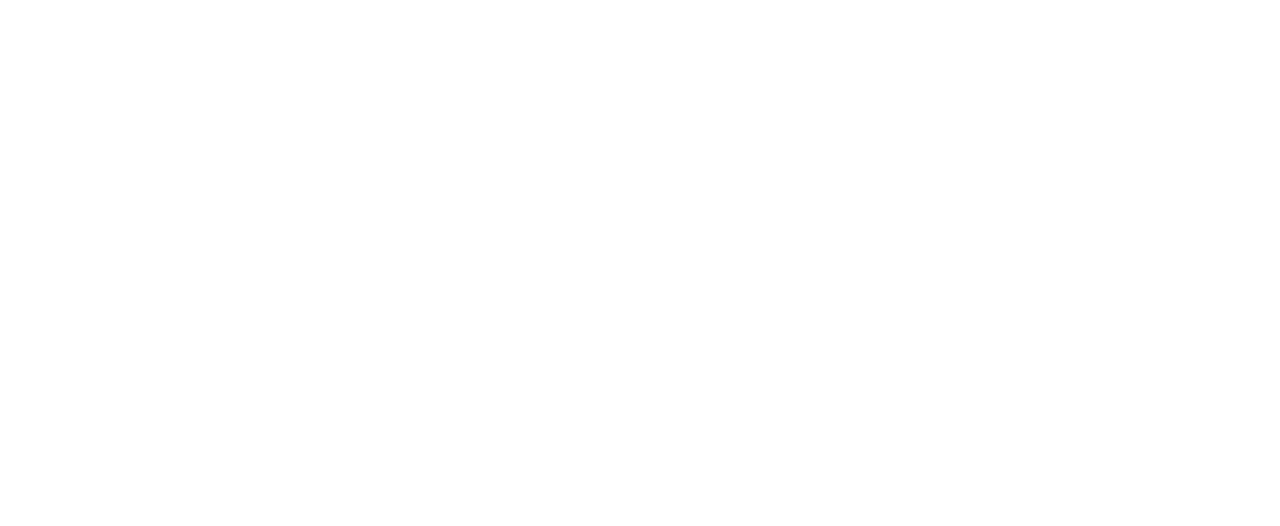
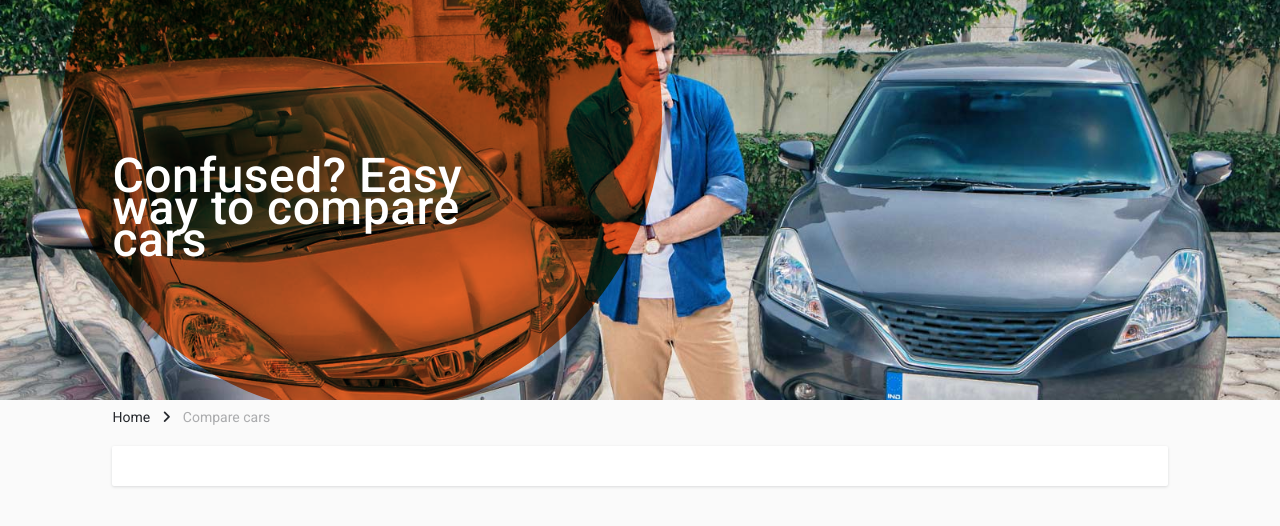
Before and after one commit to SaikatNoman12/carDekho, an Angular app: page / in a window 1280 px wide. Shown: the top 526 px of the page. Built offline with nearby package versions, Linux system fonts and the light colour scheme.

Commit message:
pagination design ended

```diff
--- a/src/app/pages/compare/compare-routing.module.ts
+++ b/src/app/pages/compare/compare-routing.module.ts
@@ -4,7 +4,7 @@
 
 const routes: Routes = [
   {
-    path:'compare',
+    path:'',
     component:CompareComponent
   }
 ];
--- a/src/app/pages/compare/compare.component.html
+++ b/src/app/pages/compare/compare.component.html
@@ -1,9 +1,61 @@
+<section class="section">
+    <!-- banner design start -->
+    <div class="section-one">
+        <div class="section-one-child">
+            <div class="compare-page-banner">
+                <div class="compare-page">
+                    <h2>
+                        Confused? Easy way to compare cars
+                    </h2>
+                </div>
+                <span class="banner-circel"></span>
+            </div>
+        </div>
+    </div>
+    <!-- banner design end -->
+
+    <!-- pagination design start -->
+    <div class="section-one-child">
+        <div class="pagination">
+            <span class="privious_page"><a href="#">Home</a></span>
+            <span class="icon">
+                <i class="fas fa-angle-right"></i>
+            </span>
+            <span class="current_page">Compare cars</span>
+        </div>
+    </div>
+    <!-- pagination design end -->
 
 
-<section class="section-one">
+
+    <!-- compare card design start -->
     <div class="section-one-child">
-        <div class="comapare-page">
+        <div class="compare-cards">
+            <div class="cards">
+                <!-- card one -->
+                <div class="card">
+                    <div class="card-imge">
 
+                    </div>
+                    <div class="select-car">
+
+                    </div>
+                </div>
+
+                <!-- card two -->
+
+            </div>
         </div>
     </div>
+    <!-- compare card design end -->
+
+
+    <br><br>
+    <br><br>
+    <br><br>
+    <br><br>
+    <br><br>
+    <br><br>
+    <br><br>
+    <br><br>
 </section>
--- a/src/app/pages/compare/compare.component.scss
+++ b/src/app/pages/compare/compare.component.scss
@@ -1,14 +1,157 @@
-
 // import form theme folder
 @import '../../../theme/base.scss';
 @import '../../../theme/variable.scss';
 
-
-// global style
-.section-one{
+// global styles start:-
+.section {
     width: 100%;
+    position: relative;
+    min-height: 100vh;
+    background-color: #fafafa;
 }
 
-.section-one-child{
+.section-one-child {
     width: 84%;
+    margin: auto;
+    position: relative;
 }
+// global styles end
+
+
+// compare page banner styles start:-
+.section-one {
+    width: 100%;
+    position: relative;
+    background-image: url(../../../assets/image/backgound-image/compare-cars.jpg);
+    background-repeat: no-repeat;
+    background-size: cover;
+    background-position: center;
+    overflow: hidden;
+}
+
+.compare-page-banner {
+    position: relative;
+    height: 400px;
+}
+
+.compare-page {
+    position: relative;
+    z-index: 1;
+    display: flex;
+    align-items: center;
+    width: 40%;
+    height: 100%;
+}
+
+.banner-circel {
+    height: 600px;
+    width: 600px;
+    position: absolute;
+    left: -40px;
+    top: -186px;
+    background-color: #ef6728;
+    mix-blend-mode: multiply;
+    border-radius: 50%;
+}
+
+
+.compare-page h2 {
+    margin-top: 32px;
+    display: block;
+    font-size: 48px;
+    color: #fff;
+    font-weight: 500;
+    letter-spacing: .5px;
+    padding: 0px 10px;
+    text-align: left;
+}
+
+
+@media (max-width:992px) {
+    .compare-page {
+        width: 72%;
+    }
+}
+
+@media (max-width:767px) {
+    .section-one-child {
+        width: 94%;
+    }
+
+    .compare-page {
+        width: 84%;
+    }
+
+    .compare-page h2 {
+        font-size: 40px;
+    }
+}
+
+
+@media (max-width:556px) {
+
+    .compare-page {
+        width: 100%;
+    }
+
+    .compare-page h2 {
+        font-size: 36px;
+    }
+}
+
+@media (max-width:360px) {
+    .compare-page h2 {
+        font-size: 30px;
+    }
+}
+
+// compare page banner styles end.
+
+
+// pagination styles start:-
+.pagination {
+    width: 100%;
+    background-color: transparent;
+    padding: 0px 10px;
+    height: 34px;
+    display: flex;
+    align-items: center;
+    justify-content: left;
+}
+
+.pagination span{
+    font-size: 14px;
+    margin-right: 6px;
+    color: #24272c;
+}
+
+.pagination .icon{
+    padding: 0px 6px;
+}
+
+.current_page{
+    color: rgba(36, 39, 44, 0.37) !important;
+}
+
+.pagination .privious_page a{
+    cursor: pointer;
+    text-decoration: none;
+    color: #24272c;
+}
+// pagination style end.
+
+
+// compare cards styles start:-
+.compare-cards{
+    width: 100%;
+    padding: 12px 10px 0px;
+    margin-bottom: 20px;
+}
+
+.cards{
+    background-color: #fff;
+    padding: 19px 24px 21px;
+    box-shadow: 0 1px 3px rgb(36 39 44 / 15%);
+    border-radius: 2px;
+}
+// compare cards styles end.
--- a/src/app/pages/pages-routing.module.ts
+++ b/src/app/pages/pages-routing.module.ts
@@ -7,12 +7,12 @@
     path:'',
     component:PagesComponent,
     children:[
+      // {
+      //   path:'',
+      //   loadChildren: () => import('./home/home.module').then(m => m.HomeModule)
+      // },
       {
         path:'',
-        loadChildren: () => import('./home/home.module').then(m => m.HomeModule)
-      },
-      {
-        path:'compare',
         loadChildren: () => import('./compare/compare.module').then(m => m.CompareModule)
       },
     ]
--- a/src/theme/base.scss
+++ b/src/theme/base.scss
@@ -0,0 +1,15 @@
+
+// global style start:-
+* {
+    margin: 0px;
+    padding: 0px;
+    box-sizing: border-box;
+}
+
+body{
+    margin: 0px;
+    padding: 0px;
+    box-sizing: border-box;
+    font-family: 'Poppins', sans-serif;
+}
+// global style end.
```
Also changed, not shown: src/assets/image/backgound-image/compare-cars.jpg (added).
